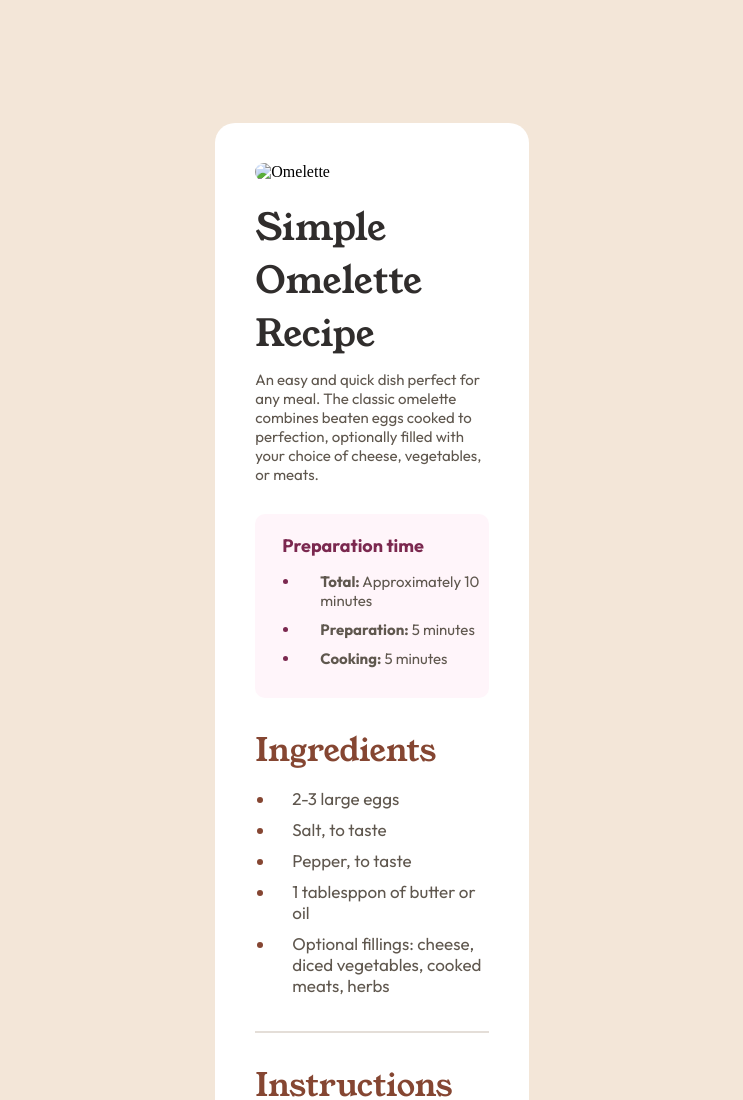
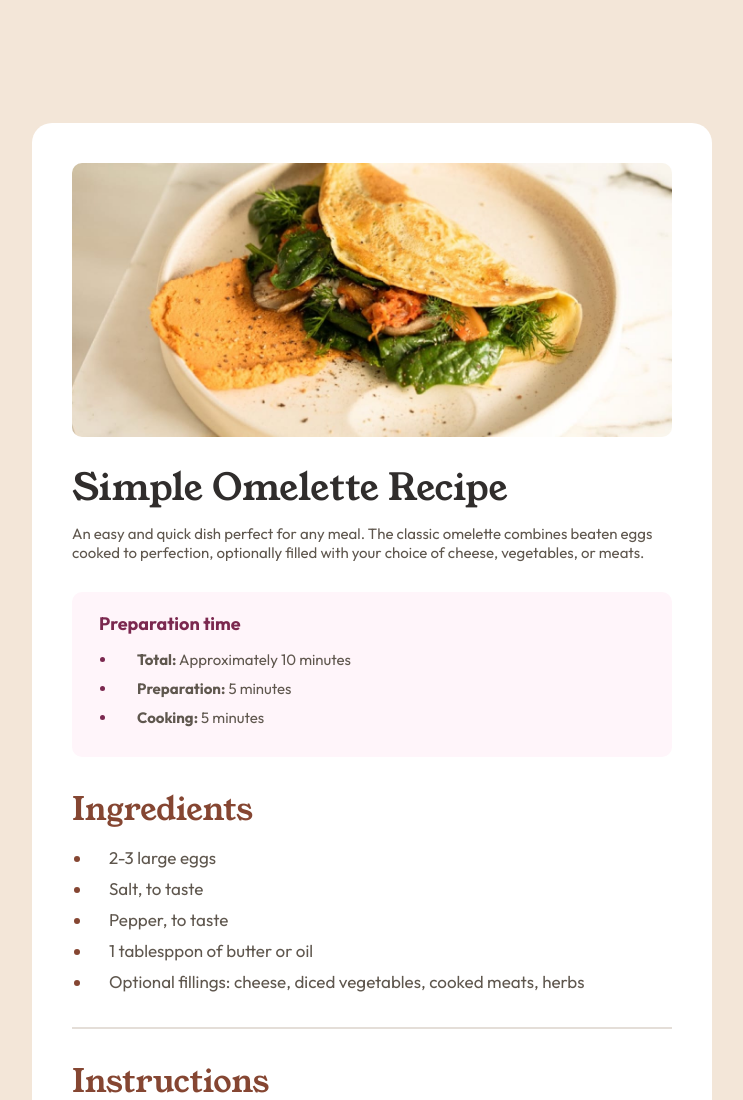
Before and after one commit to mrockcodes/recipe-page-main, a plain HTML site: page index.html in a window 1280 px wide. Shown: the top 1100 px of the page, without its empty margins (268-1011 px from the left). Drawn offline with Linux system fonts and the light colour scheme; the site is published under a folder, as on GitHub Pages, so addresses that start at the root find nothing.

Commit message:
Update index.html

```diff
--- a/index.html
+++ b/index.html
@@ -5,7 +5,7 @@
   <meta name="viewport" content="width=device-width, initial-scale=1.0">
   <title>Document</title>
   <link rel="stylesheet" href="style.css">
-  <link rel="shortcut icon" href="/assets/images/favicon-32x32.png" type="image/x-icon">
+  <link rel="shortcut icon" href="./assets/images/favicon-32x32.png" type="image/x-icon">
   <link rel="preconnect" href="https://fonts.googleapis.com">
   <link rel="preconnect" href="https://fonts.gstatic.com" crossorigin>
   <link href="https://fonts.googleapis.com/css2?family=Outfit:wght@100..900&family=Young+Serif&display=swap" rel="stylesheet">
@@ -14,7 +14,7 @@
   <main>
     <div class="card">
       <div class="content">
-        <img src="/assets/images/image-omelette.jpeg" alt="Omelette">
+        <img src="./assets/images/image-omelette.jpeg" alt="Omelette">
         <h1>
           Simple Omelette Recipe
         </h1>
```
